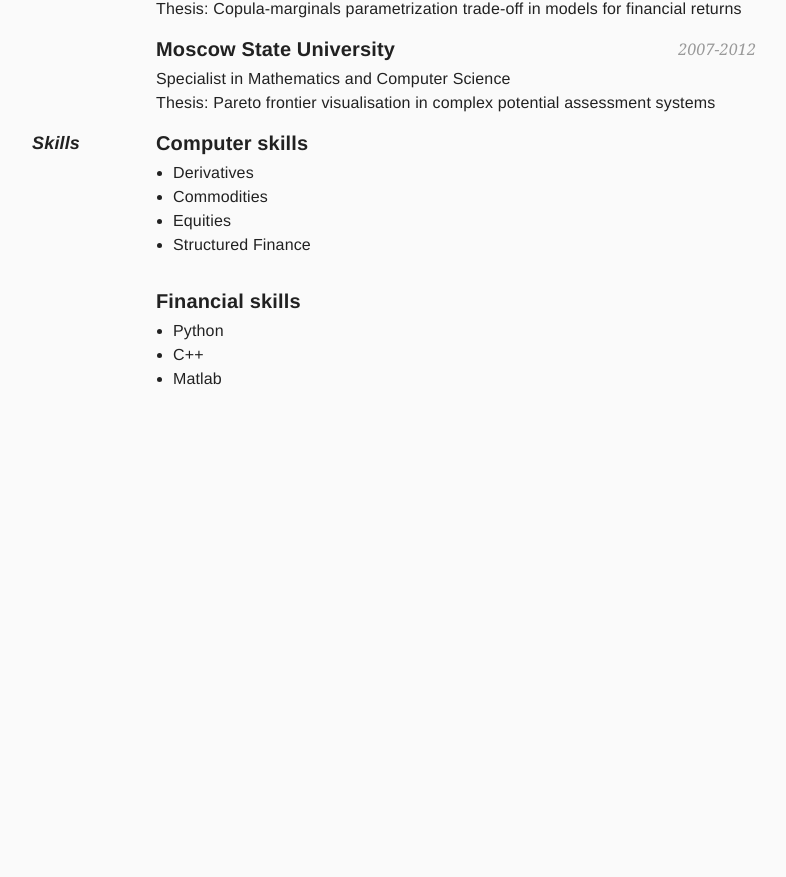
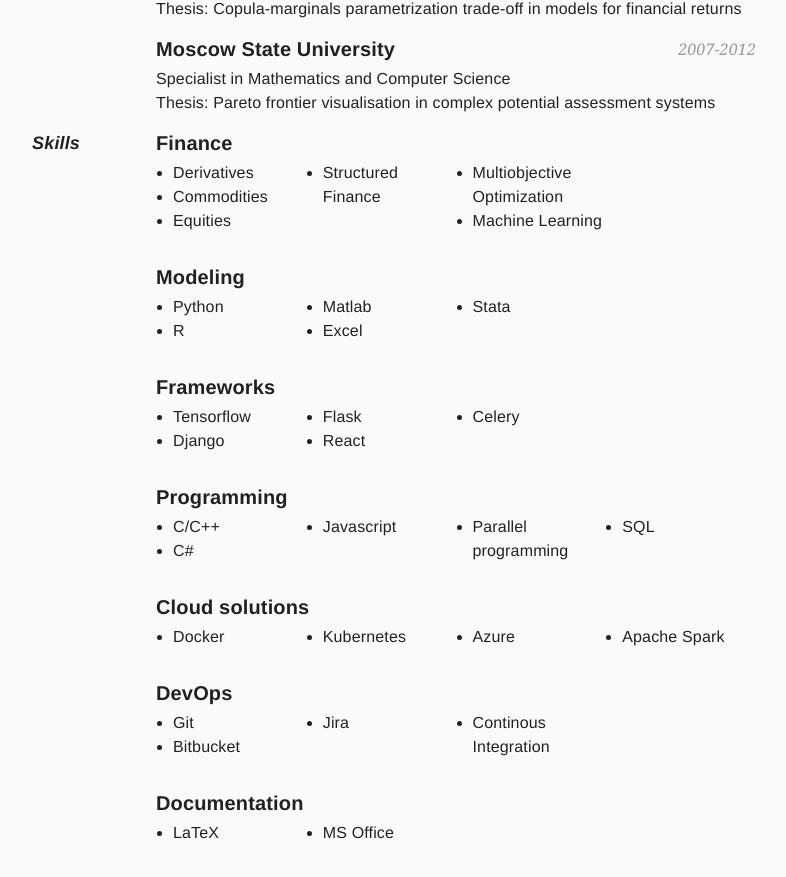
Before and after one commit to a-chugunov/a-chugunov.github.io, a React (Create React App) app: page / in a window 1280 px wide. Shown: the part 1150-2027 px from the top of the page, without its empty margins (284-1070 px from the left). Before the commit the page ends 1633 px from the top, so only its background shows below. Built offline with nearby package versions, Linux system fonts and the light colour scheme.

Commit message:
-updated CV yaml -multiple columns for skills - br at the end of the page instead of footer - quick fix

```diff
--- a/public/data/CV.yaml
+++ b/public/data/CV.yaml
@@ -96,17 +96,51 @@ courses:
     url: http://my.garp.org/DigitalBadgeFRM?id=0034000001gCpuKAAS
 
 skills:
-  - category: Computer skills
+  - category: Finance
     skill:
       - Derivatives
       - Commodities
       - Equities
       - Structured Finance
-  - category: Financial skills
+      - Multiobjective Optimization
+      - Machine Learning
+  - category: Modeling
     skill:
       - Python
-      - C++
+      - R
       - Matlab
+      - Excel
+      - Stata
+  - category: Frameworks
+    skill:
+      - Tensorflow
+      - Django
+      - Flask
+      - React
+      - Celery
+  - category: Programming
+    skill:
+      - C/C++
+      - C#
+      - Javascript
+      - Parallel programming
+      - SQL
+  - category: Cloud solutions
+    skill:
+      - Docker
+      - Kubernetes
+      - Azure
+      - Apache Spark
+  - category: DevOps
+    skill:
+      - Git
+      - Bitbucket
+      - Jira
+      - Continous Integration
+  - category: Documentation
+    skill:
+      - LaTeX
+      - MS Office
 
 languages:
   - language: Russian
@@ -119,4 +153,5 @@ languages:
 hobbies:
   - travelling
   - snowboarding
-  - buggies
+  - quad biking
+  - cycling
--- a/src/components/AppLayout.js
+++ b/src/components/AppLayout.js
@@ -11,6 +11,11 @@ const AppLayout = (props) => {
             <Navigation themeClick={themeToggler} isThemeLight={themeType} />
             {/* <Navigation /> */}
             <Routes />
+            <div>
+                <br />
+                <br />
+                <br />
+            </div>
         </div>
     );
 };
--- a/src/components/cv/Skills.js
+++ b/src/components/cv/Skills.js
@@ -8,7 +8,7 @@ const Skills = (props) => {
         <dd key={category}>
             <h2>{category}</h2>
             <p>
-                <ul>
+                <ul style={{ WebkitColumnCount: 4, MozColumnCount: 4, ColumnCount: 4 }}>
                     {skill.map((item) => (
                         <li key={item}>{item}</li>
                     ))}
```
